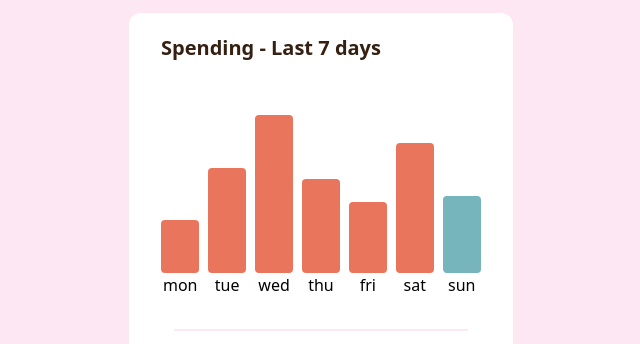
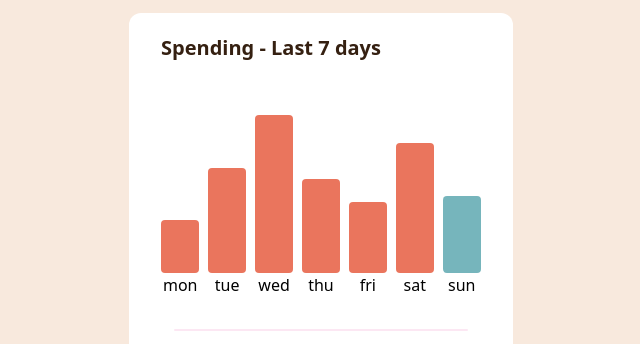
Before and after one commit to Iamweird2/Expenses-chart-component, a plain HTML site: page index.html in a window 1280 px wide. Shown: the part 262-606 px from the top of the page, without its empty margins (319-959 px from the left). Drawn offline with nearby package versions, Linux system fonts and the light colour scheme.

Commit message:
Update index.html

```diff
--- a/index.html
+++ b/index.html
@@ -16,7 +16,7 @@
   <script defer src="./public/script.js"></script>
 </head>
 
-<body class="md:justify-center md:content-center relative flex flex-col w-full h-screen bg-pink-100 pt-14 font-["DM Sans"] " >
+<body class="md:justify-center md:content-center relative flex flex-col w-full h-screen bg-[#f8e9dd] pt-14 font-["DM Sans"] " >
 
   <div class="max-w-sm md:px-8 xl:w-1/3 flex flex-row items-center justify-between w-5/6 p-4 mx-auto mb-4 bg-[#ea755d] rounded-xl">
     <div class="text-white ">
```
